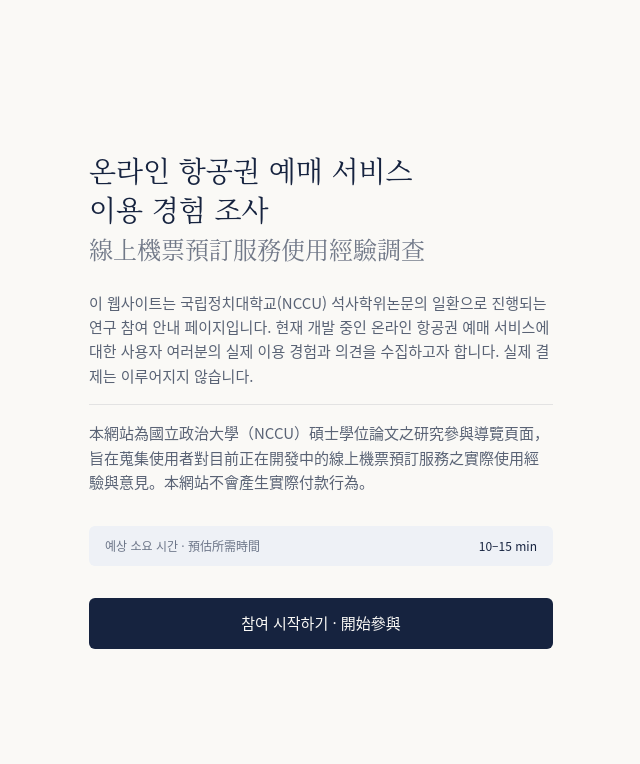
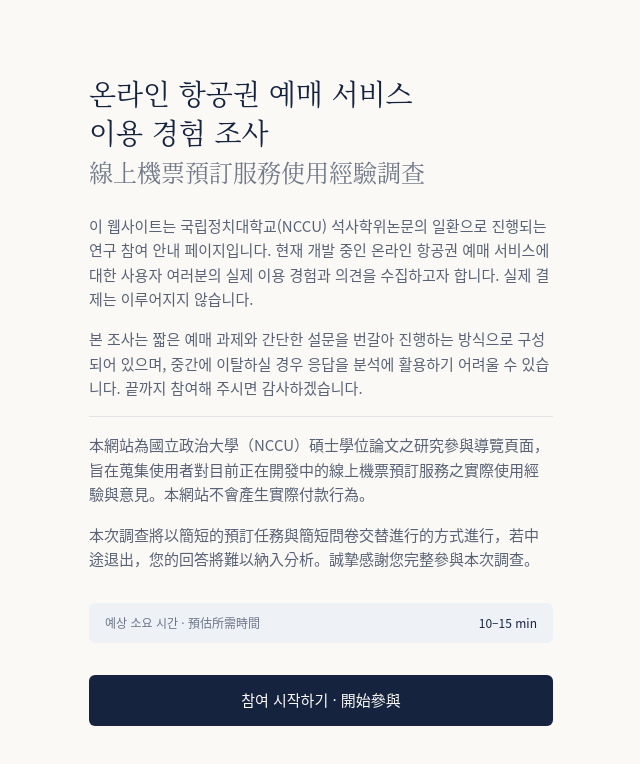
Before and after one commit to namhuikyeong/waiting-study, a Next.js app: page / in a window 1280 px wide. Shown: the top 764 px of the page, without its empty margins (319-959 px from the left). Built offline with nearby package versions, Linux system fonts and the light colour scheme.

Commit message:
Update page.tsx

```diff
--- a/app/page.tsx
+++ b/app/page.tsx
@@ -5,7 +5,6 @@ import Link from "next/link";
 export default function LandingPage() {
   return (
     <div className="mx-auto flex min-h-screen max-w-lg flex-col justify-center px-6 py-16">
-
       <h1 className="font-display text-[28px] font-medium leading-snug text-navy-900">
         온라인 항공권 예매 서비스
         <br />
@@ -20,8 +19,16 @@ export default function LandingPage() {
           안내 페이지입니다. 현재 개발 중인 온라인 항공권 예매 서비스에 대한 사용자 여러분의
           실제 이용 경험과 의견을 수집하고자 합니다. 실제 결제는 이루어지지 않습니다.
         </p>
+        <p>
+          본 조사는 짧은 예매 과제와 간단한 설문을 번갈아 진행하는 방식으로 구성되어 있으며,
+          중간에 이탈하실 경우 응답을 분석에 활용하기 어려울 수 있습니다. 끝까지 참여해
+          주시면 감사하겠습니다.
+        </p>
         <p className="border-t border-navy-900/10 pt-4">
           本網站為國立政治大學（NCCU）碩士學位論文之研究參與導覽頁面，旨在蒐集使用者對目前正在開發中的線上機票預訂服務之實際使用經驗與意見。本網站不會產生實際付款行為。
+        </p>
+        <p>
+          本次調查將以簡短的預訂任務與簡短問卷交替進行的方式進行，若中途退出，您的回答將難以納入分析。誠摯感謝您完整參與本次調查。
         </p>
       </div>
 
```
